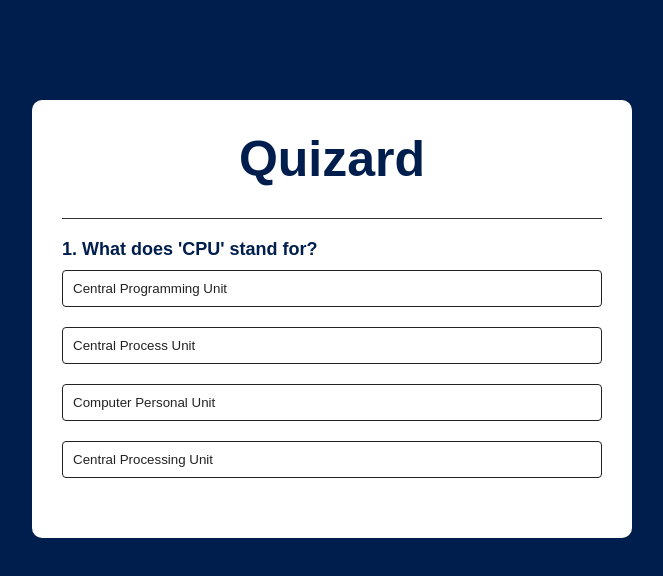
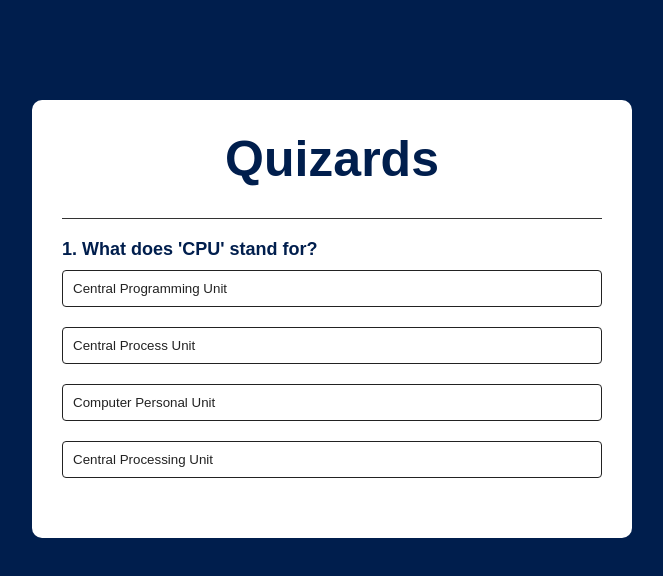
Before and after one commit to Ashutosh-0107/Quizard, a plain HTML site: page index.html in a window 1280 px wide. Shown: the whole page, without its empty margins (308-971 px from the left). Drawn offline with Linux system fonts and the light colour scheme.

Commit message:
namechange

```diff
--- a/index.html
+++ b/index.html
@@ -8,7 +8,7 @@
 </head>
 <body>
     <div class="app">
-        <h1>Quizard</h1>
+        <h1>Quizards</h1>
 
         <div class="quiz">
             <h2 id="question">Question</h2>
```
